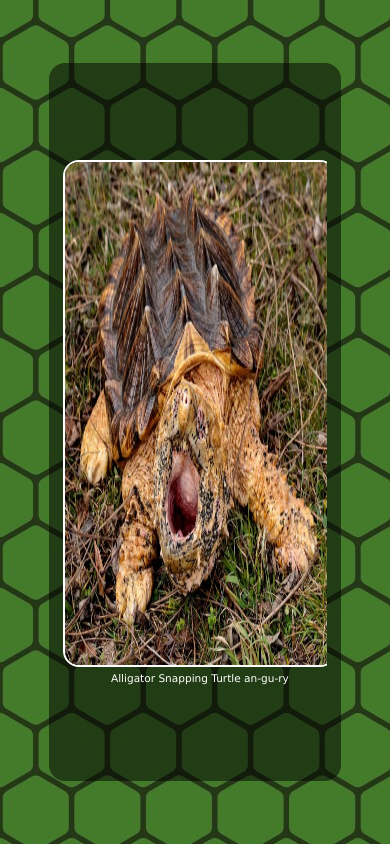
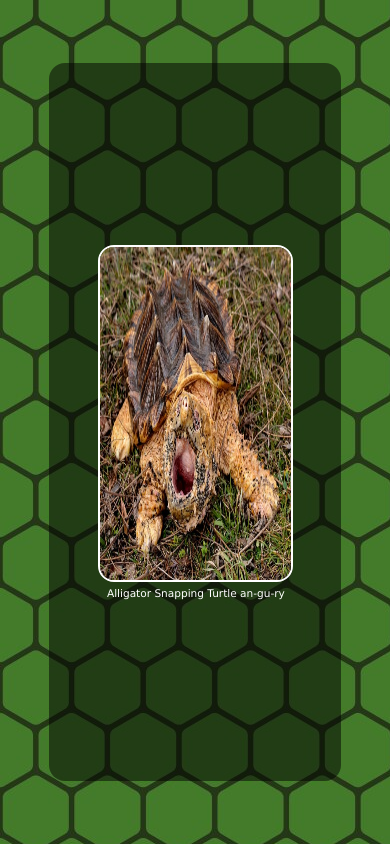
Before and after one commit to Raf-P/Opdracht, a plain HTML site: page index.html in a window 390 px wide. Drawn offline with Linux system fonts and the light colour scheme.

Commit message:
OPDRACHT

```diff
--- a/css/style.css
+++ b/css/style.css
@@ -1,6 +1,7 @@
 :root{
 	scrollbar-color: rgb(0, 191, 0) rgb(0, 128, 0) ;
 	scrollbar-width: auto;
+	--display: flex;
 }
 * {
     margin: 0;
@@ -54,6 +55,12 @@ img {
 	border-radius: 1rem;
 	border: 2px solid white ;
 }
+@media (max-width: 640px) {
+	img {
+		height: 40vh;
+		max-width: 50vw;
+	}
+}
 figcaption {
 	color: white;
 	text-align: center;
```
